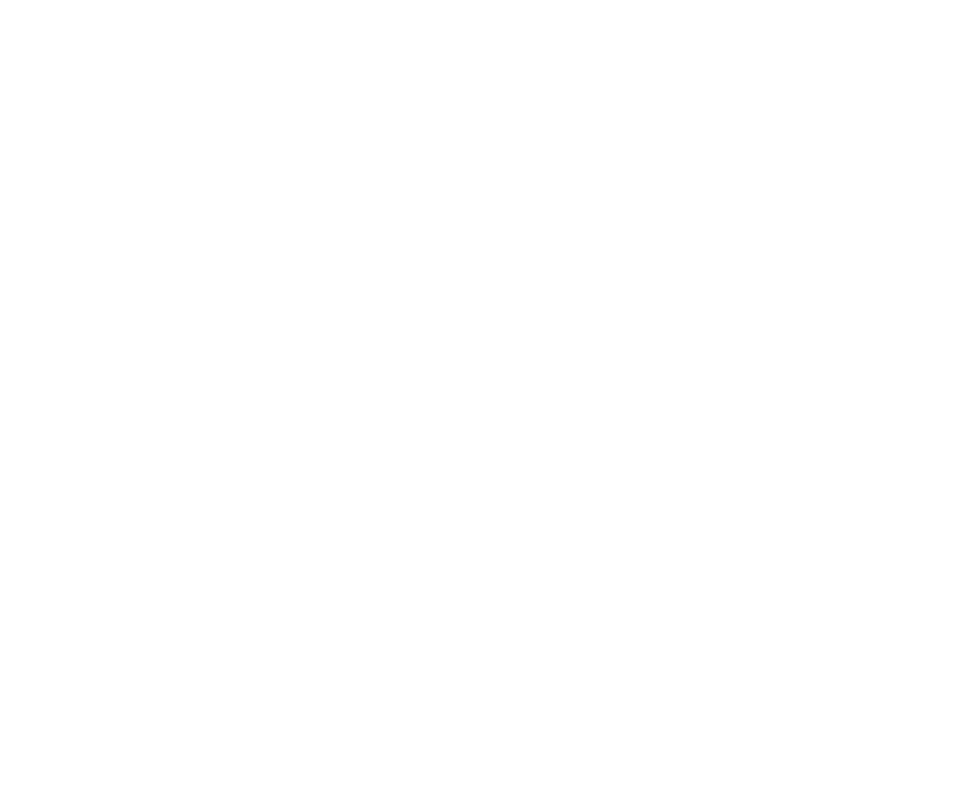
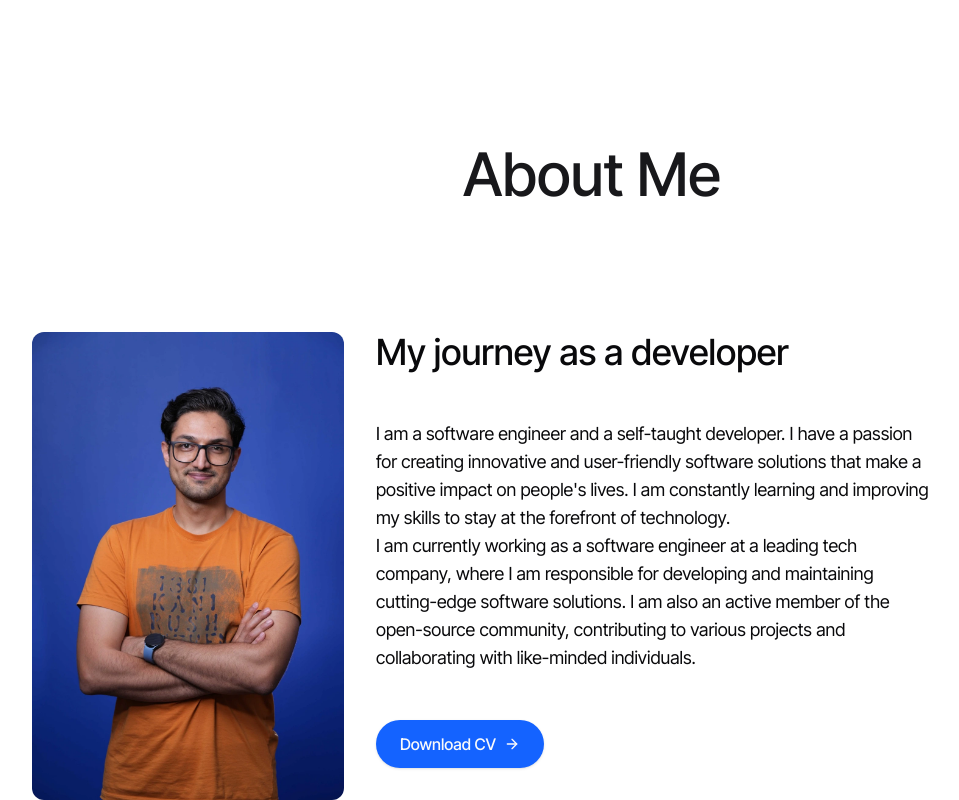
Before and after one commit to AliRadmanesh/radmanesh.me, a Next.js app in the folder apps/web/: page / in a window 1280 px wide. Shown: the part 1234-2034 px from the top of the page, without its empty margins (48-1007 px from the left). Before the commit the page ends 1218 px from the top, so only its background shows below. Built offline with nearby package versions, Linux system fonts and the light colour scheme.

Commit message:
feat(about): add About section

```diff
--- /dev/null
+++ b/apps/web/pages/home/components/about.tsx
@@ -0,0 +1,52 @@
+import { Container } from "@/components/common/container";
+import { Button } from "@/components/ui/button";
+import { ArrowRight } from "lucide-react";
+import Image from "next/image";
+
+const About = () => {
+	return (
+		<Container className="px-4 lg:px-20">
+			<h1 className="text-3xl md:text-6xl font-medium text-primary text-center mt-20 mb-16 lg:mt-40 lg:mb-32">
+				About Me
+			</h1>
+			<div className="flex flex-col items-center lg:items-start lg:flex-row gap-8">
+				<Image
+					width={312}
+					height={465}
+					alt="Ali Radmanesh"
+					className="rounded-xl"
+					src="/images/ali-radmanesh.webp"
+				/>
+				<div className="flex flex-col justify-evenly h-full items-center lg:items-start gap-6 lg:gap-12 lg:w-1/2">
+					<h2 className="text-2xl lg:text-4xl font-medium">
+						My journey as a developer
+					</h2>
+					<div>
+						<p className="text-lg">
+							I am a software engineer and a self-taught developer. I have a
+							passion for creating innovative and user-friendly software
+							solutions that make a positive impact on people's lives. I am
+							constantly learning and improving my skills to stay at the
+							forefront of technology.
+						</p>
+						<p className="text-lg">
+							I am currently working as a software engineer at a leading tech
+							company, where I am responsible for developing and maintaining
+							cutting-edge software solutions. I am also an active member of the
+							open-source community, contributing to various projects and
+							collaborating with like-minded individuals.
+						</p>
+					</div>
+					<Button
+						size="lg"
+						className="rounded-3xl bg-primary-blue p-6 text-base w-max"
+					>
+						Download CV <ArrowRight />
+					</Button>
+				</div>
+			</div>
+		</Container>
+	);
+};
+
+export { About };
--- a/apps/web/pages/home/components/index.ts
+++ b/apps/web/pages/home/components/index.ts
@@ -1,2 +1,3 @@
+export { About } from "./about";
 export { Hero } from "./hero";
 export { Images } from "./images";
--- a/apps/web/pages/home/index.tsx
+++ b/apps/web/pages/home/index.tsx
@@ -1,10 +1,11 @@
-import { Hero, Images } from "./components";
+import { About, Hero, Images } from "./components";
 
 const Home = () => {
 	return (
 		<main className="flex flex-col">
 			<Hero />
 			<Images />
+			<About />
 		</main>
 	);
 };
```
Also changed, not shown: apps/web/public/images/ali-radmanesh.webp (added).
